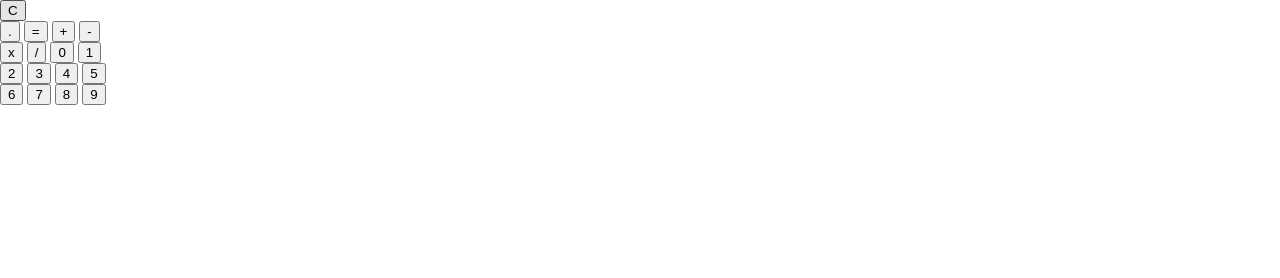
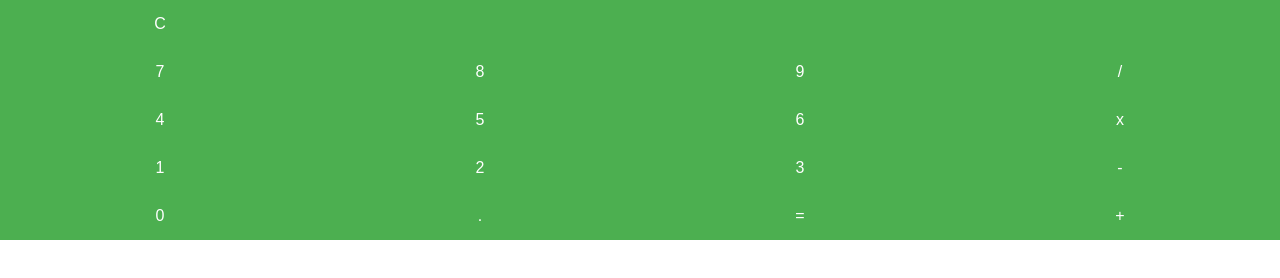
Before and after one commit to Momentum-Team-12/js-caculator-part-1-simmo75, a plain HTML site: page index.html in a window 1280 px wide. Drawn offline with Linux system fonts and the light colour scheme.

Commit message:
added rows-columns/colors

```diff
--- a/index.html
+++ b/index.html
@@ -10,44 +10,56 @@
 </head>
 
 <body>
-    <div class="row">
-        <div class="square-buttons">
-            <button class="button">C</button>
+    <div class="display-row">
+
+        <button class="button">C</button>
+        <div class="display">
+
         </div>
+
+
     </div>
 
     <div class="row">
-        <div class="square-buttons">
-            <button class="button">.</button>
-            <button class="button">=</button>
-            <button class="button">+</button>
-            <button class="button">-</button>
-        </div>
+
+        <button class="button">7</button>
+        <button class="button">8</button>
+        <button class="button">9</button>
+        <button class="button">/</button>
+
     </div>
+
     <div class="row">
-        <div class="square-buttons">
-            <button class="button">x</button>
-            <button class="button">/</button>
-            <button class="button">0</button>
-            <button class="button">1</button>
-        </div>
+
+        <button class="button">4</button>
+        <button class="button">5</button>
+        <button class="button">6</button>
+        <button class="button">x</button>
+
     </div>
+
     <div class="row">
-        <div class="square-buttons">
-            <button class="button">2</button>
-            <button class="button">3</button>
-            <button class="button">4</button>
-            <button class="button">5</button>
-        </div>
+
+        <button class="button">1</button>
+        <button class="button">2</button>
+        <button class="button">3</button>
+        <button class="button">-</button>
+
     </div>
+
     <div class="row">
-        <div class="square-buttons">
-            <button class="button">6</button>
-            <button class="button">7</button>
-            <button class="button">8</button>
-            <button class="button">9</button>
-        </div>
+
+        <button class="button">0</button>
+        <button class="button">.</button>
+        <button class="button">=</button>
+        <button class="button">+</button>
+
     </div>
+
+
+
+
+
 </body>
 
 </html>
--- a/style.css
+++ b/style.css
@@ -4,22 +4,29 @@
 }
 
 body {
-background-color: white;
+
 }
 
 .row {
+    display: grid;
+    grid-template-columns: 1fr 1fr 1fr 1fr;
 
 }
 
-.square_numberbuttons {
-    display: flex;
-    flex: auto;
-
+.display-row {
+    display: grid;
+    grid-template-columns: 1fr 3fr;
 }
 
+.display {
+    background-color: #4CAF50;
+}
 .button {
-
-
-
-
+    background-color: #4CAF50;
+    border: none;
+    color: white;
+    padding: 15px 32px;
+    text-align: center;
+    display: inline-block;
+    font-size: 16px;
 }
```
